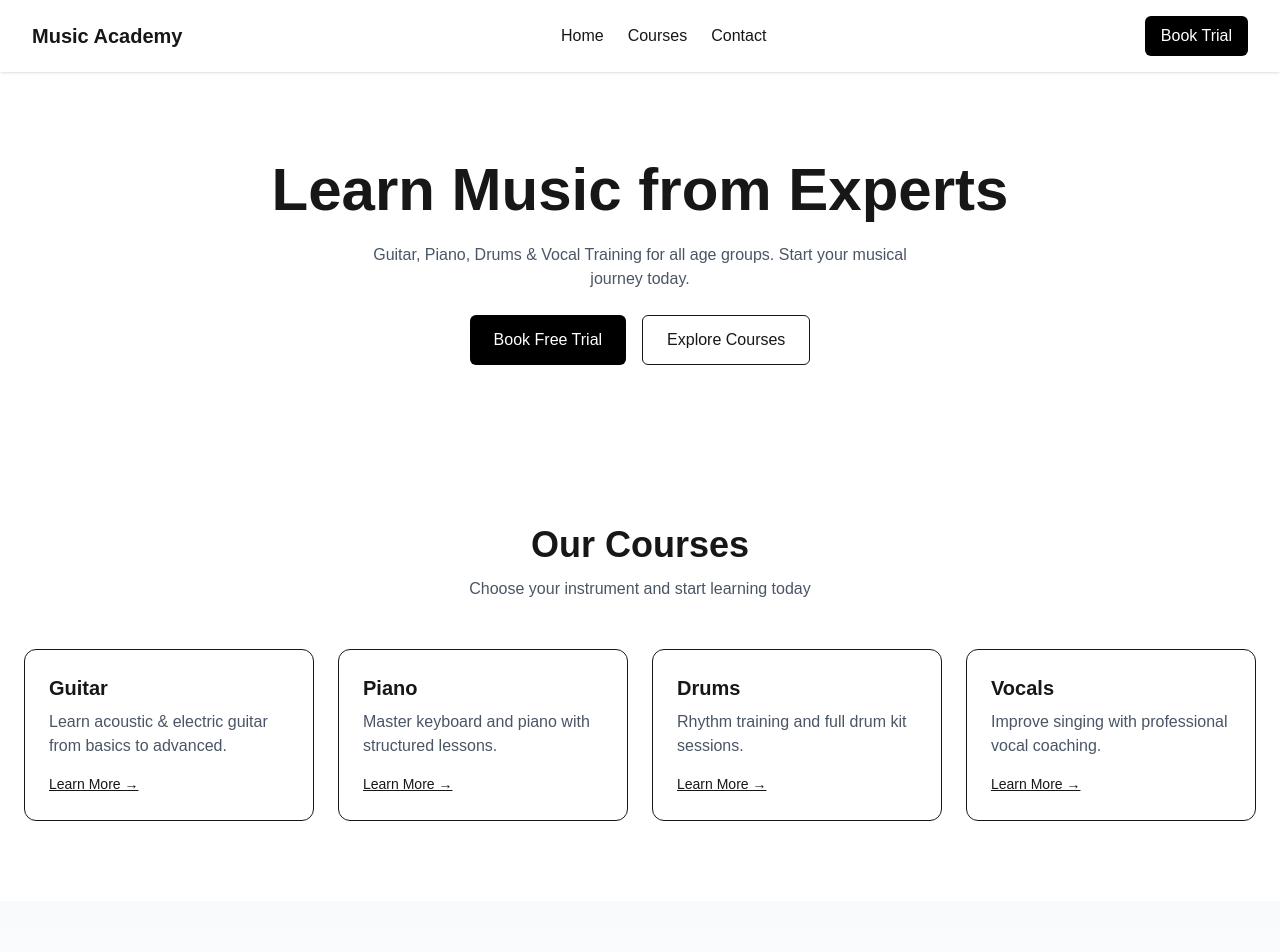
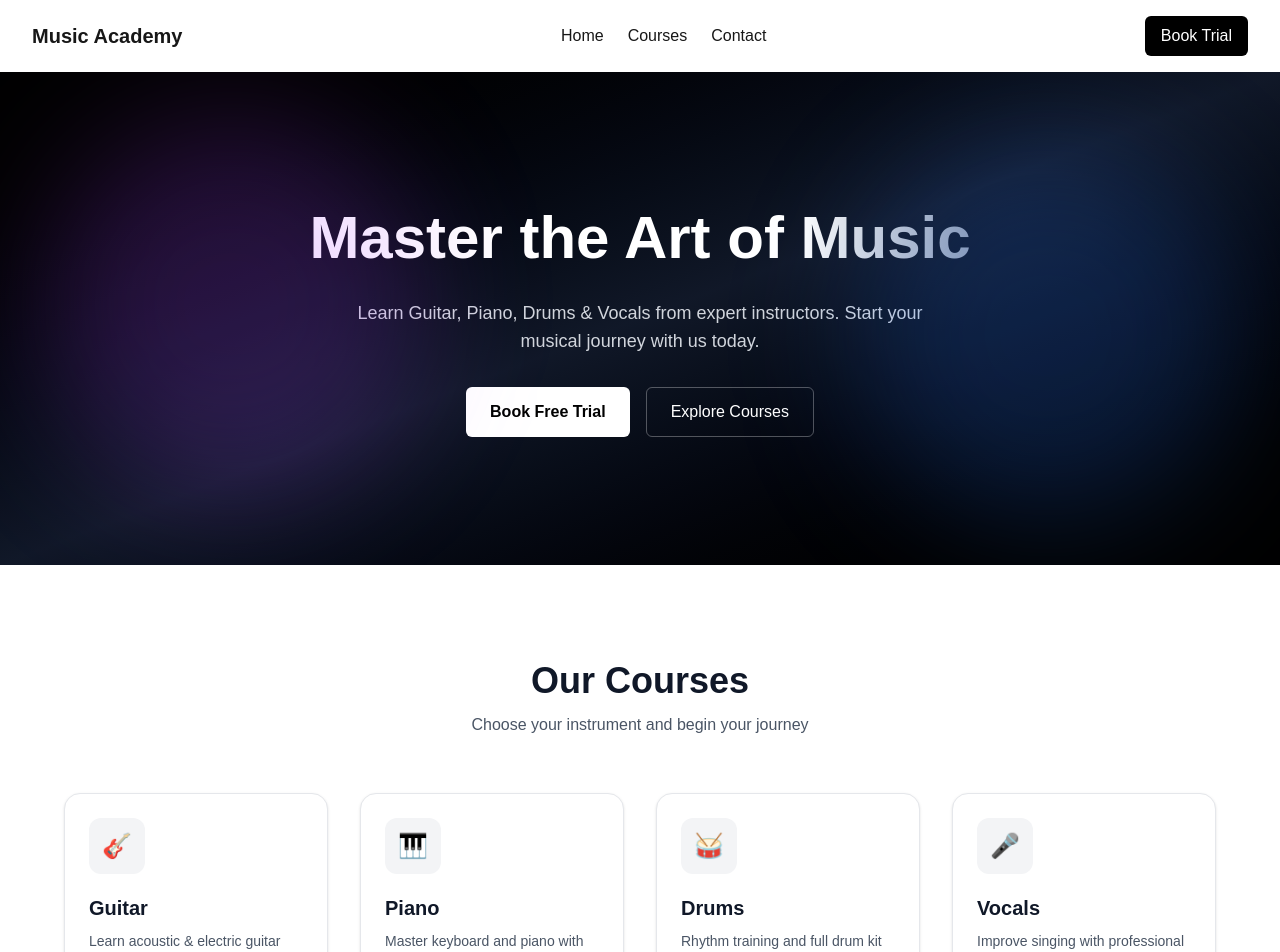
Before and after one commit to ievoouy/Music-Academy-Website, a Next.js app: page / in a window 1280 px wide. Shown: the top 952 px of the page. Built offline with nearby package versions, Linux system fonts and the light colour scheme.

Commit message:
Upgraded Hero and Courses Section

```diff
--- a/app/components/Courses.tsx
+++ b/app/components/Courses.tsx
@@ -2,42 +2,62 @@ const courses = [
   {
     title: "Guitar",
     desc: "Learn acoustic & electric guitar from basics to advanced.",
+    icon: "🎸",
   },
   {
     title: "Piano",
     desc: "Master keyboard and piano with structured lessons.",
+    icon: "🎹",
   },
   {
     title: "Drums",
     desc: "Rhythm training and full drum kit sessions.",
+    icon: "🥁",
   },
   {
     title: "Vocals",
     desc: "Improve singing with professional vocal coaching.",
+    icon: "🎤",
   },
 ];
 
 export default function Courses() {
   return (
-    <section className="py-20 px-6">
-      <h2 className="text-3xl md:text-4xl font-bold text-center">
+    <section className="py-24 px-6 bg-white">
+
+      {/* Heading */}
+      <h2 className="text-3xl md:text-4xl font-extrabold text-center text-gray-900">
         Our Courses
       </h2>
 
       <p className="text-center text-gray-600 mt-3">
-        Choose your instrument and start learning today
+        Choose your instrument and begin your journey
       </p>
 
-      <div className="grid md:grid-cols-2 lg:grid-cols-4 gap-6 mt-12">
+      {/* Cards */}
+      <div className="grid md:grid-cols-2 lg:grid-cols-4 gap-8 mt-14 max-w-6xl mx-auto">
         {courses.map((course, index) => (
           <div
             key={index}
-            className="p-6 border rounded-xl hover:shadow-lg transition hover:-translate-y-1"
+            className="group p-6 rounded-2xl bg-white border border-gray-200 shadow-sm hover:shadow-xl transition duration-300 hover:-translate-y-1"
           >
-            <h3 className="text-xl font-semibold">{course.title}</h3>
-            <p className="text-gray-600 mt-2">{course.desc}</p>
+            {/* Icon */}
+            <div className="w-14 h-14 flex items-center justify-center rounded-xl bg-gray-100 text-2xl mb-5">
+              {course.icon}
+            </div>
 
-            <button className="mt-4 text-sm font-medium underline">
+            {/* Title */}
+            <h3 className="text-xl font-semibold text-gray-900">
+              {course.title}
+            </h3>
+
+            {/* Description */}
+            <p className="text-gray-600 mt-2 text-sm leading-relaxed">
+              {course.desc}
+            </p>
+
+            {/* CTA */}
+            <button className="mt-4 text-sm font-medium text-black group-hover:underline">
               Learn More →
             </button>
           </div>
--- a/app/components/Hero.tsx
+++ b/app/components/Hero.tsx
@@ -1,24 +1,33 @@
 export default function Hero() {
   return (
-    <section className="flex flex-col items-center justify-center text-center py-20 px-6">
-      <h1 className="text-4xl md:text-6xl font-bold leading-tight">
-        Learn Music from Experts
+    <section className="relative flex flex-col items-center justify-center text-center py-32 px-6 overflow-hidden bg-gradient-to-br from-black via-gray-900 to-black text-white">
+
+      {/* Subtle Glow Effects */}
+      <div className="absolute w-96 h-96 bg-purple-500/20 rounded-full blur-3xl top-10 left-10"></div>
+      <div className="absolute w-96 h-96 bg-blue-500/20 rounded-full blur-3xl bottom-10 right-10"></div>
+
+      <h1 className="text-4xl md:text-6xl font-bold leading-tight max-w-3xl">
+        Master the Art of{" "}
+        <span className="bg-gradient-to-r from-white to-gray-400 bg-clip-text text-transparent">
+          Music
+        </span>
       </h1>
 
-      <p className="mt-4 text-gray-600 max-w-xl">
-        Guitar, Piano, Drums & Vocal Training for all age groups.
-        Start your musical journey today.
+      <p className="mt-6 text-gray-300 max-w-xl text-lg">
+        Learn Guitar, Piano, Drums & Vocals from expert instructors.
+        Start your musical journey with us today.
       </p>
 
-      <div className="mt-6 flex gap-4">
-        <button className="bg-black text-white px-6 py-3 rounded-md">
+      <div className="mt-8 flex gap-4">
+        <button className="bg-white text-black px-6 py-3 rounded-md font-semibold hover:opacity-90 transition">
           Book Free Trial
         </button>
 
-        <button className="border px-6 py-3 rounded-md">
+        <button className="border border-white/30 px-6 py-3 rounded-md hover:bg-white/10 transition">
           Explore Courses
         </button>
       </div>
+
     </section>
   );
 }
```
